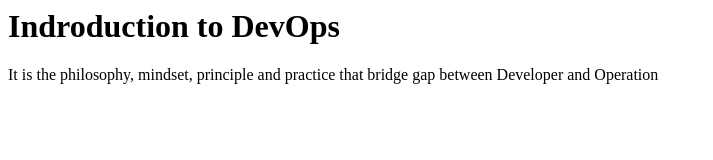
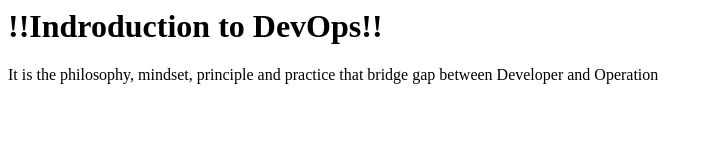
Before and after one commit to Anshu55-stha/Final-Coursework, a plain HTML site: page index.html in a window 1280 px wide. Shown: the whole page, without its empty margins (0-713 px from the left). Drawn offline with Linux system fonts and the light colour scheme.

Commit message:
update index

```diff
--- a/index.html
+++ b/index.html
@@ -1,2 +1,2 @@
-<h1> Indroduction to DevOps</h1>
+<h1> !!Indroduction to DevOps!!</h1>
 <p> It is the philosophy, mindset, principle and practice that bridge gap between Developer and Operation </p>
```
